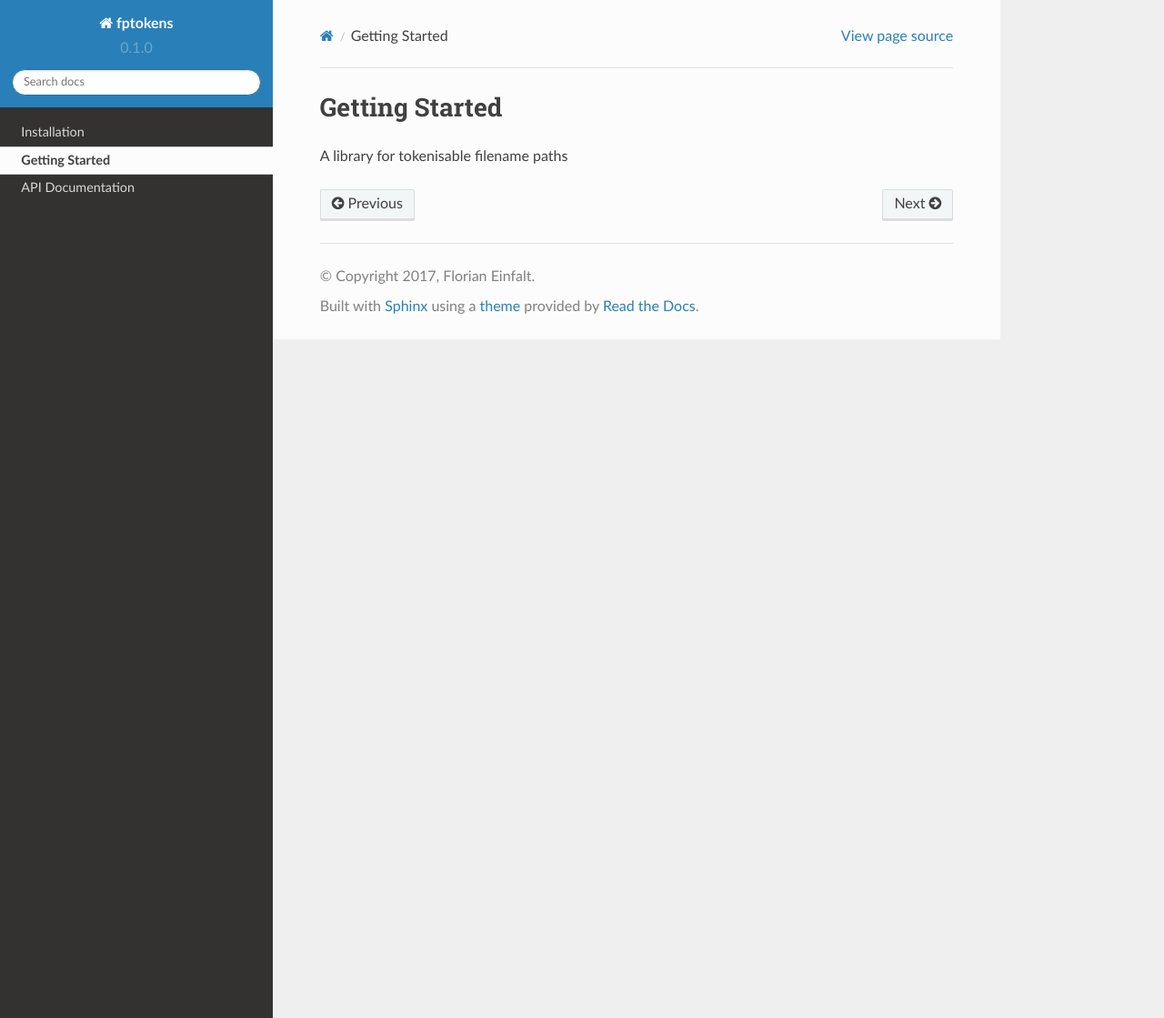
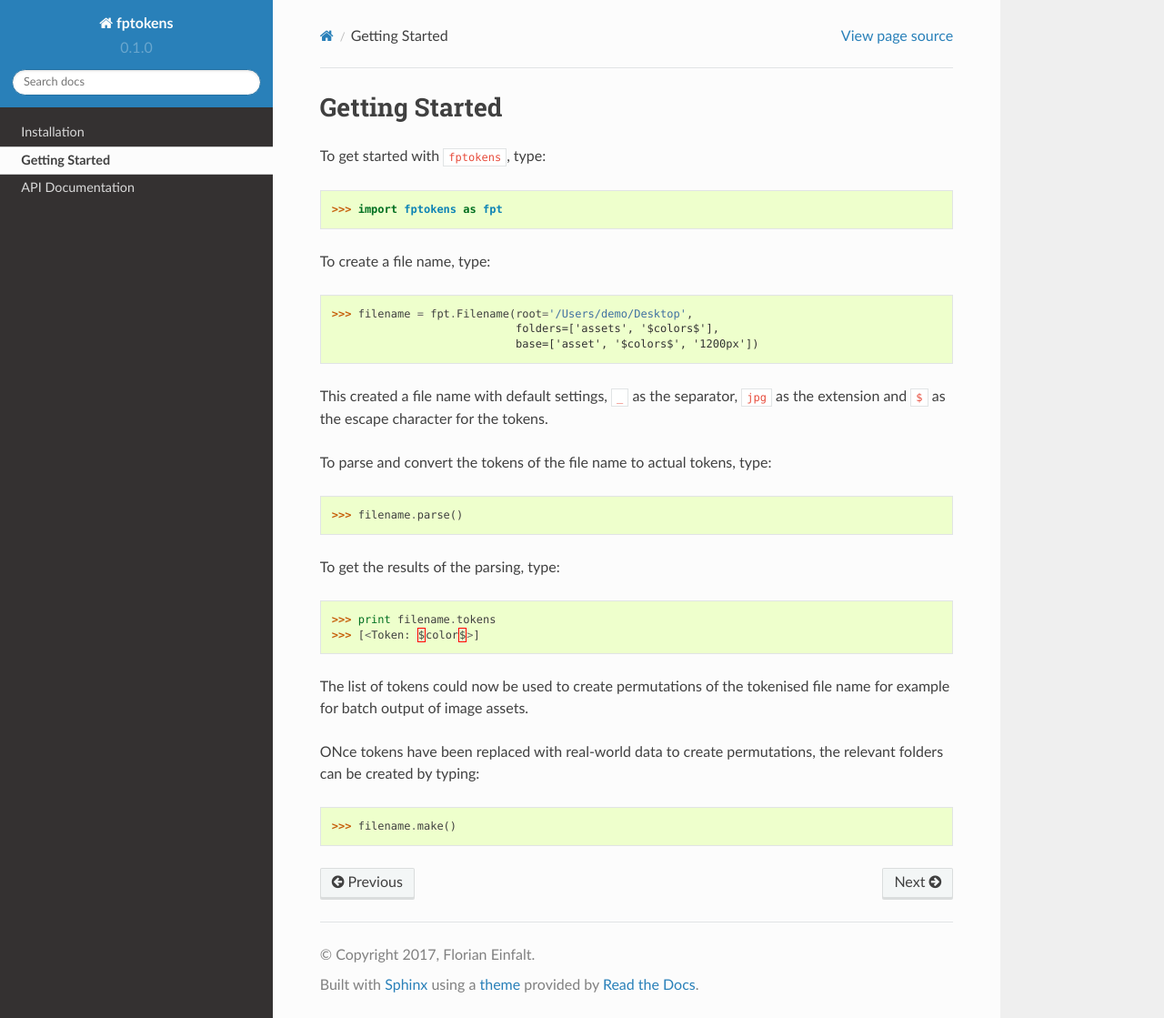
Before and after one commit to florianeinfalt/fptokens, a Sphinx documentation site: the page built from docs/source/getting_started.rst, in a window 1280 px wide and 1119 px high. Shown: the whole window at 91% size. Built offline with Sphinx 7.4.7 and the Read the Docs theme 2.0.0, drawn with Linux system fonts in a browser that asks for light colours.

Commit message:
Add Getting Started documentation

```diff
--- a/docs/source/getting_started.rst
+++ b/docs/source/getting_started.rst
@@ -1,4 +1,42 @@
 Getting Started
 ===============
 
-A library for tokenisable filename paths
+To get started with ``fptokens``, type:
+
+.. code-block:: python
+
+    >>> import fptokens as fpt
+
+To create a file name, type:
+
+.. code-block:: python
+
+    >>> filename = fpt.Filename(root='/Users/demo/Desktop',
+                                folders=['assets', '$colors$'],
+                                base=['asset', '$colors$', '1200px'])
+
+This created a file name with default settings, ``_`` as the separator,
+``jpg`` as the extension and ``$`` as the escape character for the tokens.
+
+To parse and convert the tokens of the file name to actual tokens, type:
+
+.. code-block:: python
+
+    >>> filename.parse()
+
+To get the results of the parsing, type:
+
+.. code-block:: python
+
+    >>> print filename.tokens
+    >>> [<Token: $color$>]
+
+The list of tokens could now be used to create permutations of the tokenised
+file name for example for batch output of image assets.
+
+ONce tokens have been replaced with real-world data to create permutations,
+the relevant folders can be created by typing:
+
+.. code-block:: python
+
+    >>> filename.make()
```
Also changed, not shown: README.rst (+56 -0 lines).
